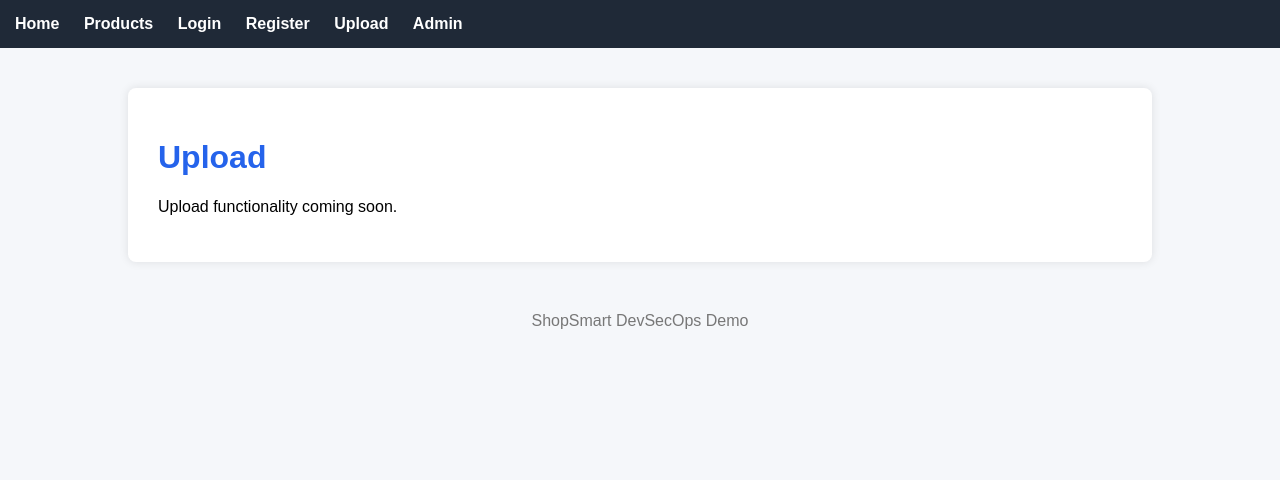
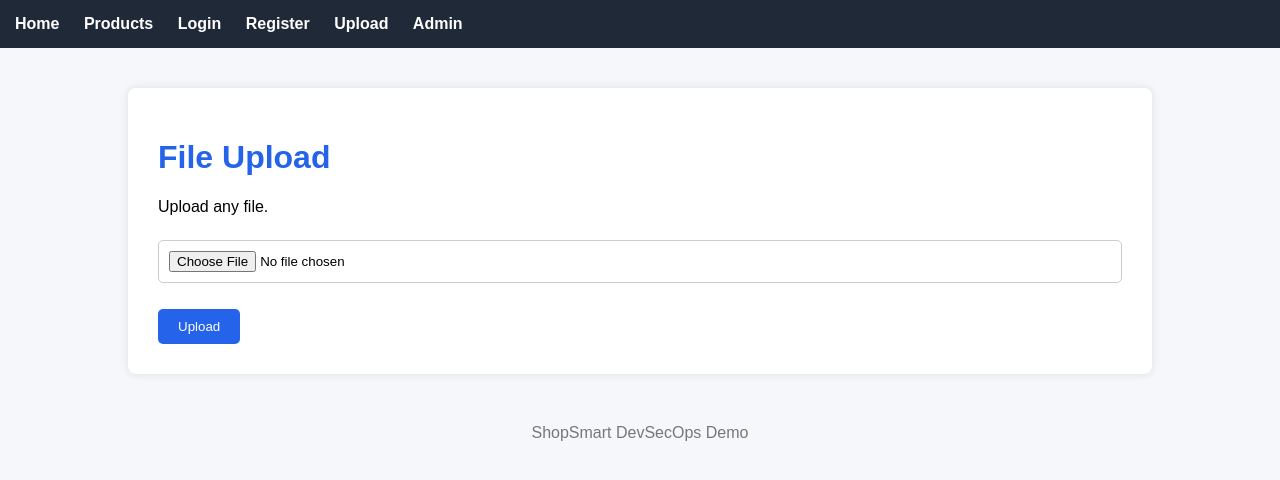
Before and after one commit to Mohamed-Abdelrazeq/python-devsecops-pipeline, a Flask app: page /upload in a window 1280 px wide. Shown: the top 480 px of the page. Run offline with Flask 3, Linux system fonts and the light colour scheme.

Commit message:
[VULN] insecure file upload

```diff
--- a/app/app.py
+++ b/app/app.py
@@ -1,4 +1,4 @@
-from flask import Flask, render_template, request, redirect, session, url_for, flash
+from flask import Flask, render_template, request, redirect, session, url_for, flash, send_from_directory
 from werkzeug.security import generate_password_hash, check_password_hash
 from sqlalchemy import text
 from database import db
@@ -6,6 +6,7 @@ from models import Product, User
 import subprocess
 import hashlib
 import config
+import os
 
 # ==========================================================
 # INTENTIONAL VULNERABILITY
@@ -25,8 +26,18 @@ app.config["SECRET_KEY"] = "CHANGE_ME_IN_PRODUCTION"
 app.config["SQLALCHEMY_DATABASE_URI"] = "sqlite:///shop.db"
 app.config["SQLALCHEMY_TRACK_MODIFICATIONS"] = False
 
+
+# UPLOAD CONFIG
+UPLOAD_FOLDER = "uploads"
+app.config["UPLOAD_FOLDER"] = UPLOAD_FOLDER
+os.makedirs(UPLOAD_FOLDER, exist_ok=True)
+
+
+# DATABASE SEEDING
 db.init_app(app)
 
+
+# ROUTES
 @app.route("/")
 def home():
     return render_template("home.html")
@@ -168,10 +179,56 @@ def products():
     )
 
 
-@app.route("/upload")
+@app.route("/upload", methods=["GET", "POST"])
 def upload():
-    return render_template("upload.html")
 
+    message = None
+
+    if request.method == "POST":
+
+        file = request.files.get("file")
+
+        if file:
+
+            # ==========================================================
+            # INTENTIONAL VULNERABILITY
+            #
+            # Vulnerability:
+            # Insecure File Upload
+            #
+            # Issues:
+            # - No extension validation
+            # - No MIME validation
+            # - No size limit
+            # - Uses original filename
+            #
+            # Purpose:
+            # DevSecOps Demonstration
+            # ==========================================================
+
+            filename = file.filename
+
+            file.save(
+                os.path.join(
+                    app.config["UPLOAD_FOLDER"],
+                    filename
+                )
+            )
+
+            message = f"{filename} uploaded successfully."
+
+    return render_template(
+        "upload.html",
+        message=message
+    )
+
+@app.route("/uploads/<path:filename>")
+def uploaded_file(filename):
+
+    return send_from_directory(
+        app.config["UPLOAD_FOLDER"],
+        filename
+    )
 
 # ADMIN PAGE
 @app.route("/admin", methods=["GET", "POST"])
--- a/app/templates/upload.html
+++ b/app/templates/upload.html
@@ -1,8 +1,43 @@
 {% extends "base.html" %}
 
 {% block content %}
+
 <div class="card">
-    <h1>Upload</h1>
-    <p>Upload functionality coming soon.</p>
+
+    <h1>File Upload</h1>
+
+    <p>
+
+        Upload any file.
+
+    </p>
+
+    <form method="POST" enctype="multipart/form-data">
+
+        <input type="file" name="file" required>
+
+        <br><br>
+
+        <button>
+
+            Upload
+
+        </button>
+
+    </form>
+
+    {% if message %}
+
+    <hr>
+
+    <p>
+
+        {{ message }}
+
+    </p>
+
+    {% endif %}
+
 </div>
+
 {% endblock %}
--- /dev/null
+++ b/app/uploads/requirements.txt
@@ -0,0 +1,3 @@
+Flask==3.1.1
+Flask-SQLAlchemy==3.1.1
+Werkzeug==3.1.3
```
Also changed, not shown: 1 other file.
